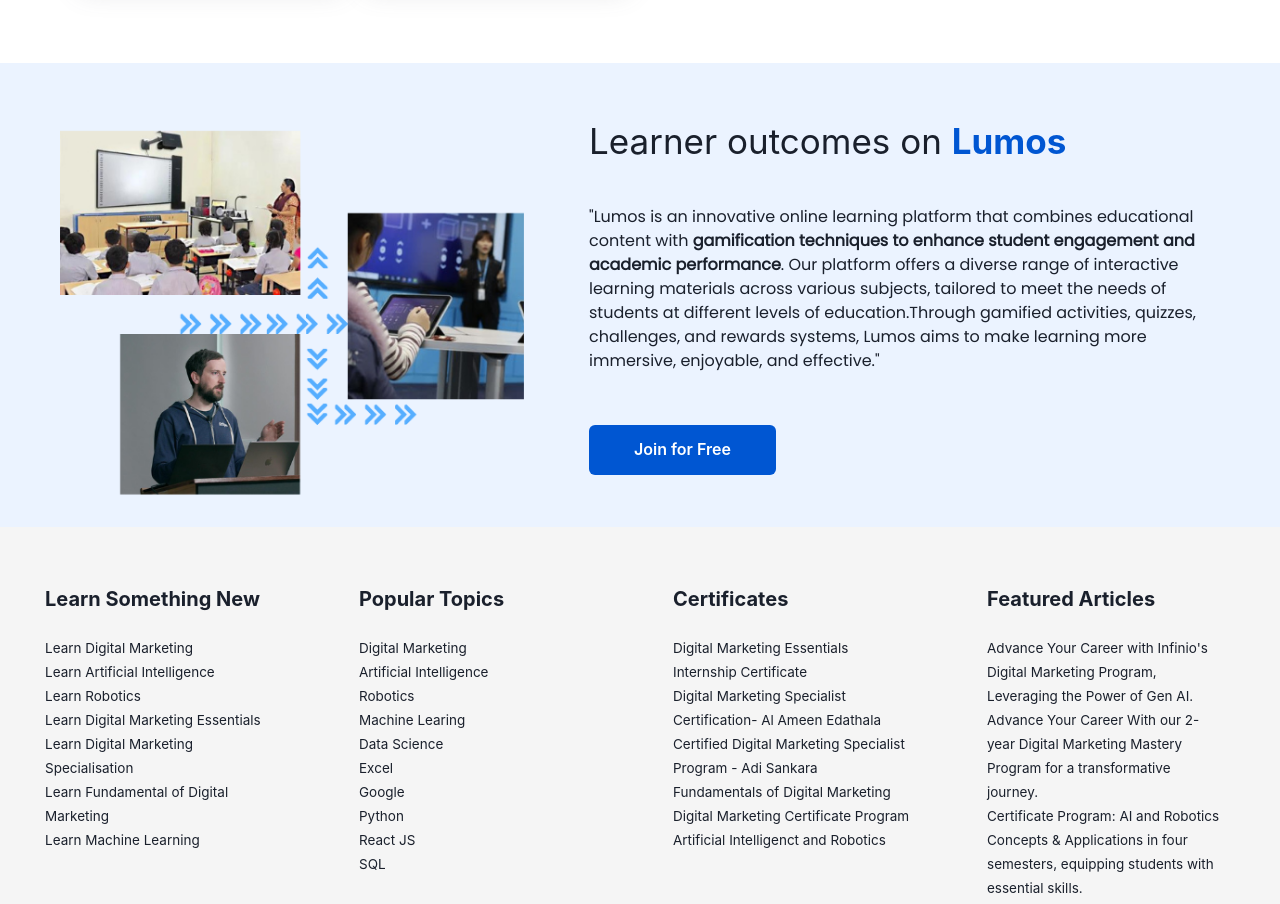
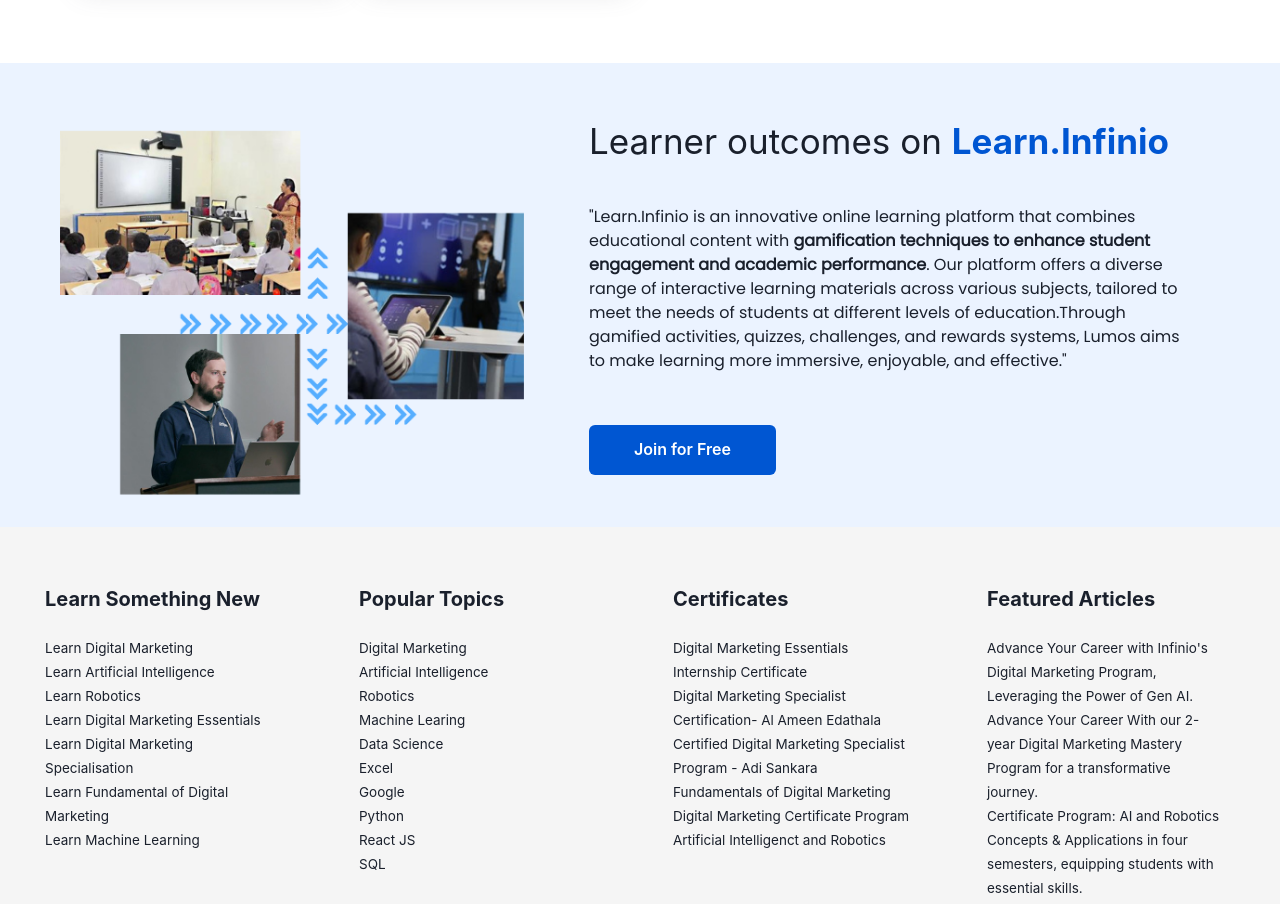
Before and after one commit to Shilpa-PJ/Lumos_website, a React (Create React App) app in the folder frontend/: page / in a window 1280 px wide. Shown: the part 1540-2444 px from the top of the page. Built offline with nearby package versions, Linux system fonts and the light colour scheme; no server answers; a web font is replaced by a local one.

Commit message:
favicon.ico updated to new logo and updated section6.jsx

```diff
--- a/frontend/src/Pages/LandingPageComponents/Section6.jsx
+++ b/frontend/src/Pages/LandingPageComponents/Section6.jsx
@@ -52,7 +52,7 @@
             lg: "45 px",
           }}
         >
-          Learner outcomes on <b style={{ color: "#0056d2" }}>Lumos</b>
+          Learner outcomes on <b style={{ color: "#0056d2" }}>Learn.Infinio</b>
         </Text>
         <Text
           fontFamily={"poppins"}
@@ -62,7 +62,7 @@
             lg: "16px",
           }}
         >
-        <span>"Lumos is an innovative online learning platform that combines educational content with<b> gamification techniques to enhance student engagement and academic performance</b>. Our platform offers a diverse range of interactive learning materials across various subjects, tailored to meet the needs of students at different levels of education.Through gamified activities, quizzes, challenges, and rewards systems, Lumos aims to make learning more immersive, enjoyable, and effective."</span>
+        <span>"Learn.Infinio is an innovative online learning platform that combines educational content with<b> gamification techniques to enhance student engagement and academic performance</b>. Our platform offers a diverse range of interactive learning materials across various subjects, tailored to meet the needs of students at different levels of education.Through gamified activities, quizzes, challenges, and rewards systems, Lumos aims to make learning more immersive, enjoyable, and effective."</span>
         </Text>
         <Flex mt='15px' >
           <Button
```
Also changed, not shown: 2 other files (tests, documents, lock files or other folders).
